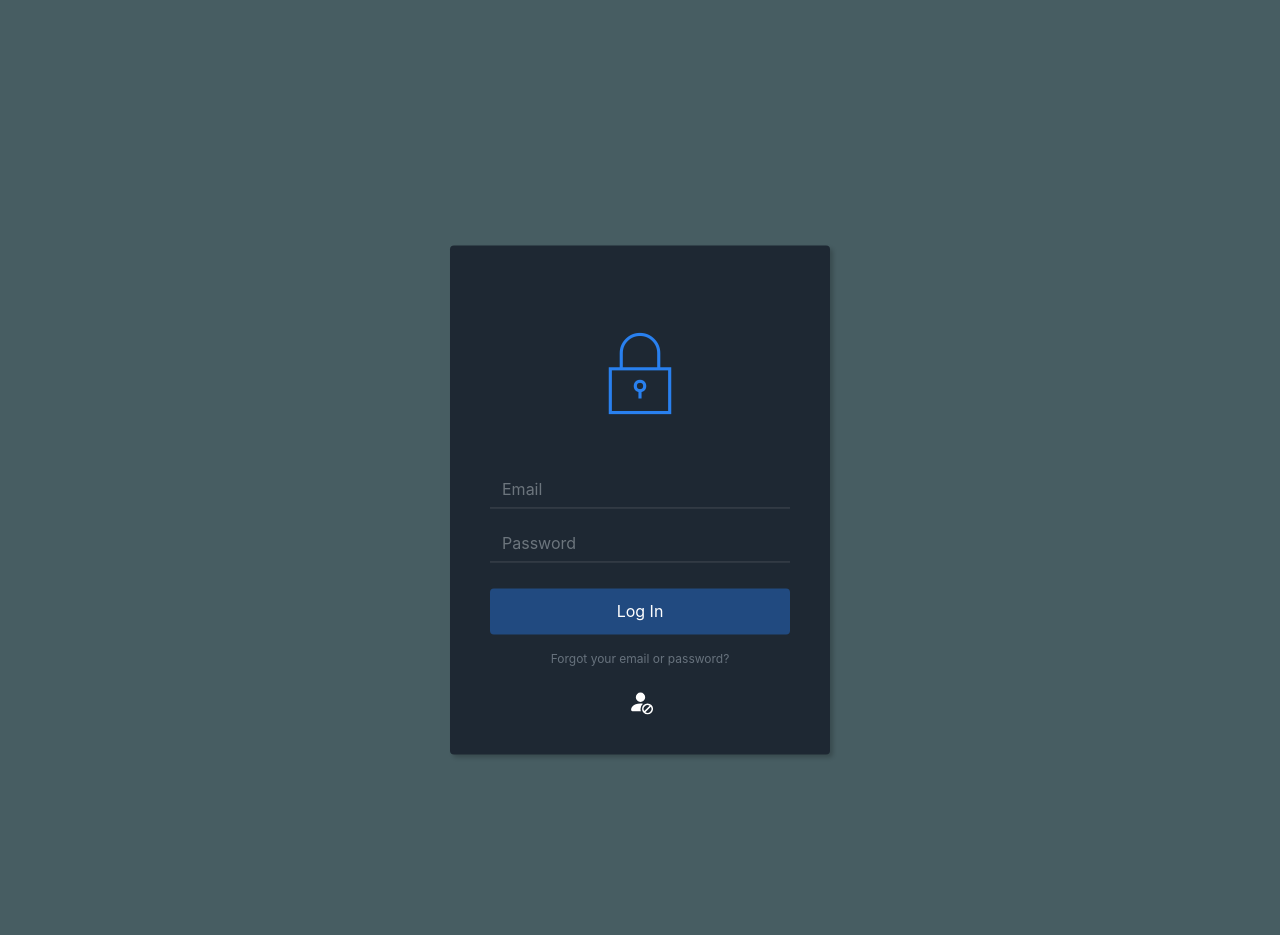
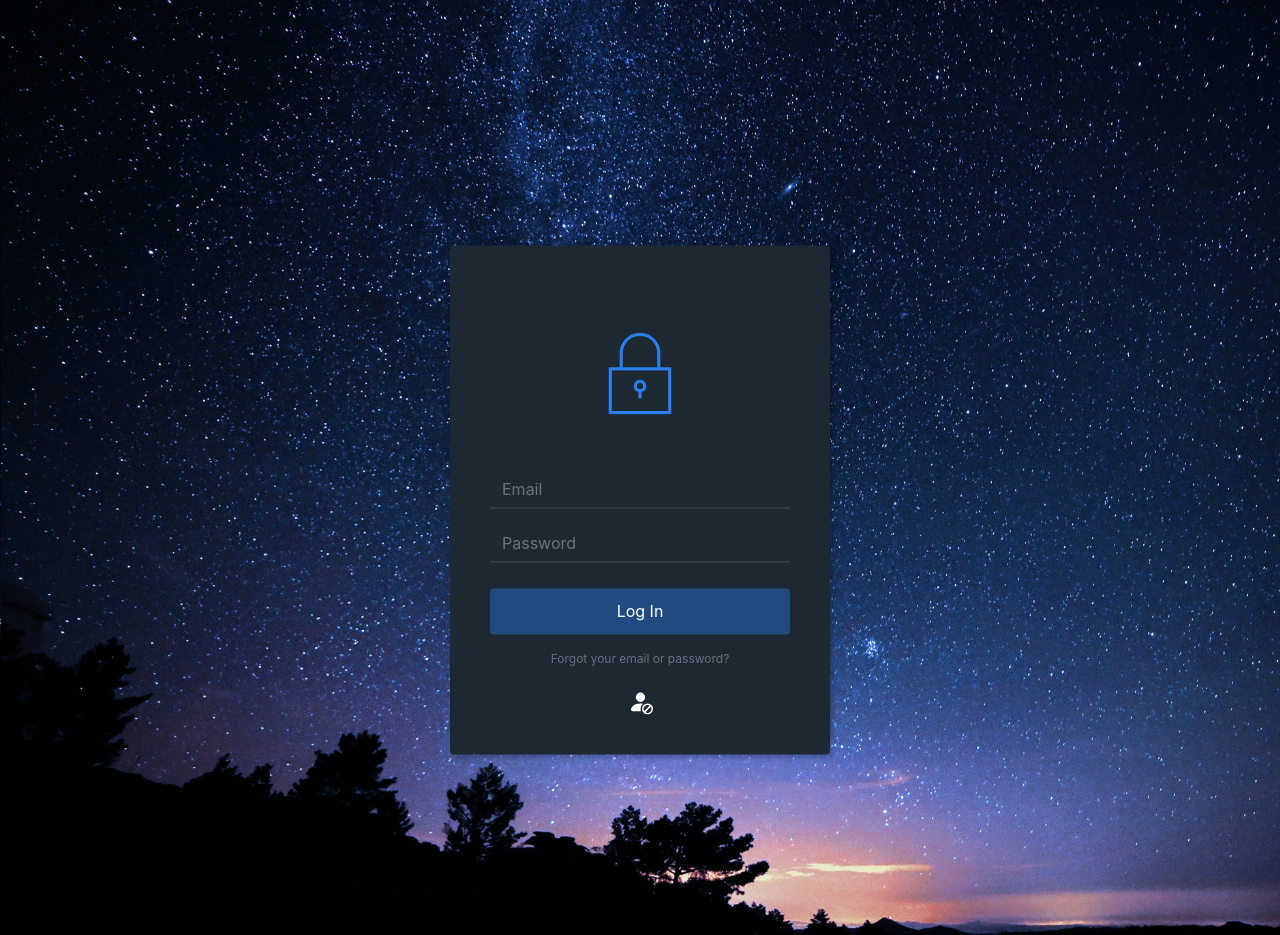
Before and after one commit to robertqsilva/login, a plain HTML site: page index.html in a window 1280 px wide. Shown: the top 935 px of the page. Drawn offline with nearby package versions, Linux system fonts and the light colour scheme; files that its build step writes are made by us from their sources.

Commit message:
grund asit

```diff
--- a/integrações/style.css
+++ b/integrações/style.css
@@ -1,6 +1,6 @@
 .login-dark {
     height: 1000px;
-    background: #475d62 url(integrações/img/icons8-usuário-homem-com-círculo-48.png);
+    background: #475d62 url(img/pexels-miriam-espacio-365633.jpg);
     background-size: cover;
     position: relative;
 }
```
